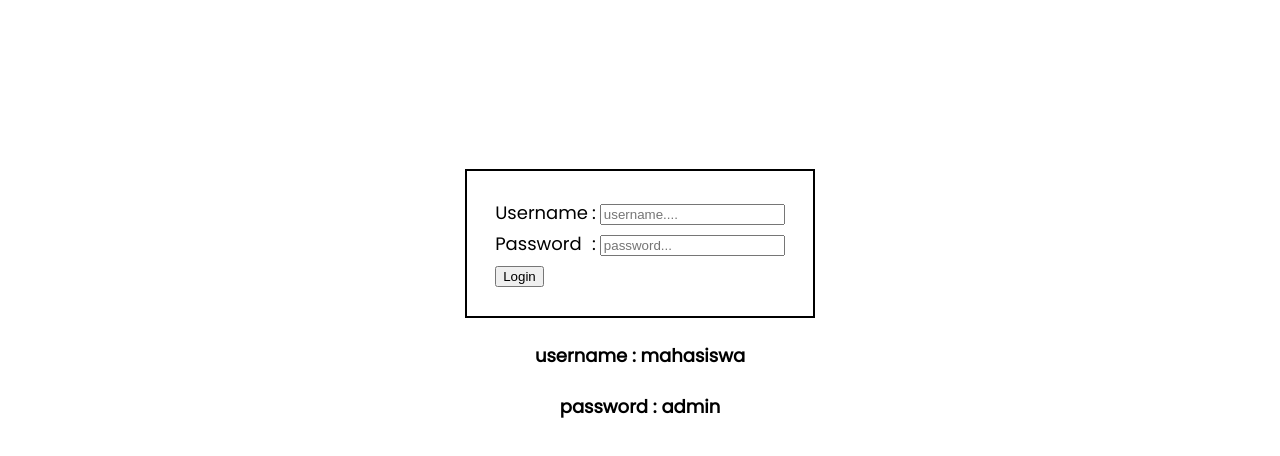
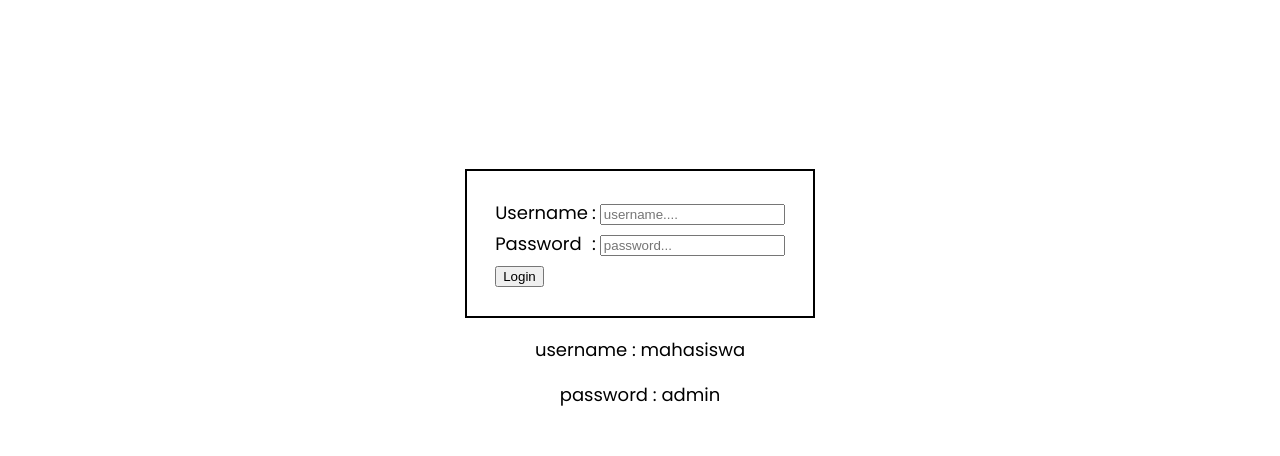
Before and after one commit to johanwooyu/Ellyv, a website: page login.html in a window 1280 px wide. Shown: the part 58-514 px from the top of the page. Drawn offline with Linux system fonts and the light colour scheme.

Commit message:
Update login.html

```diff
--- a/login.html
+++ b/login.html
@@ -53,8 +53,8 @@
         </table>
     </form>
     <div class="password" align="center">
-        <h4>username : mahasiswa<h4>
-        <h4>password : admin<h4>
+        <p>username : mahasiswa<p>
+        <p>password : admin<p>
     </div>
 </body>
 </html>
```
